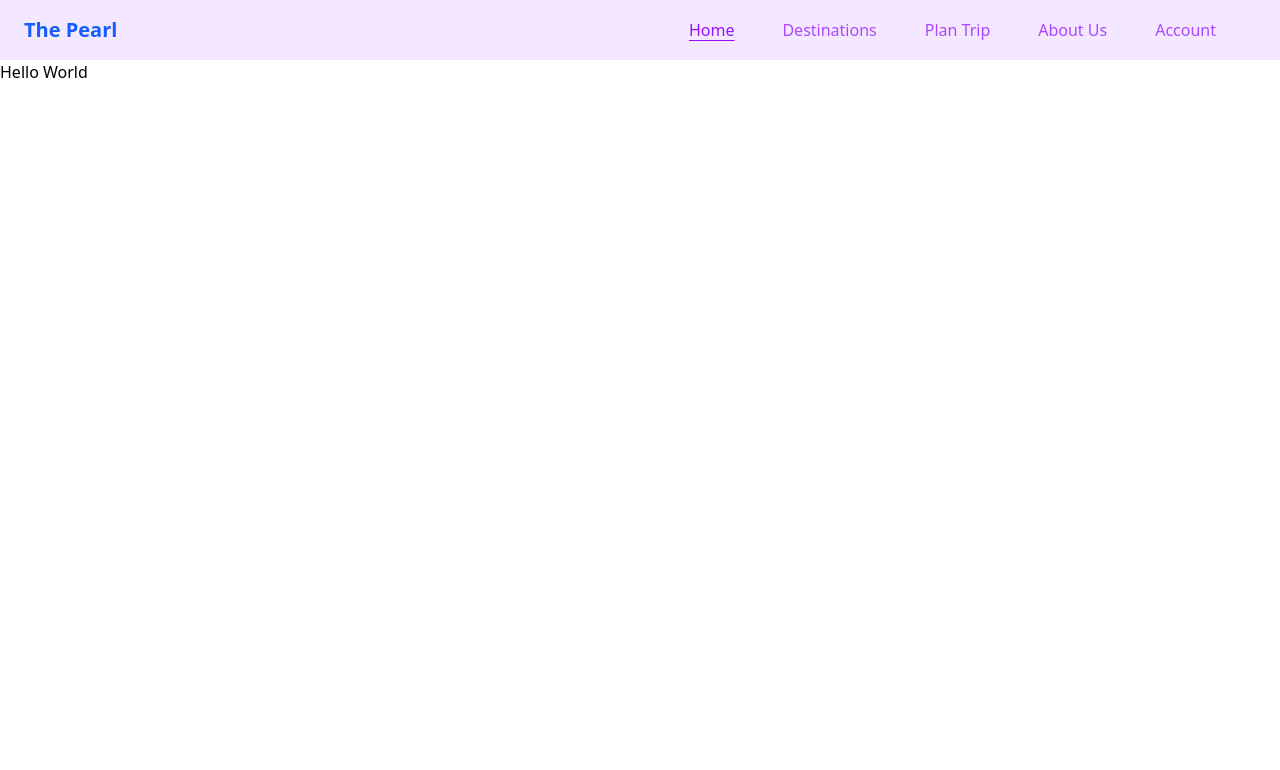
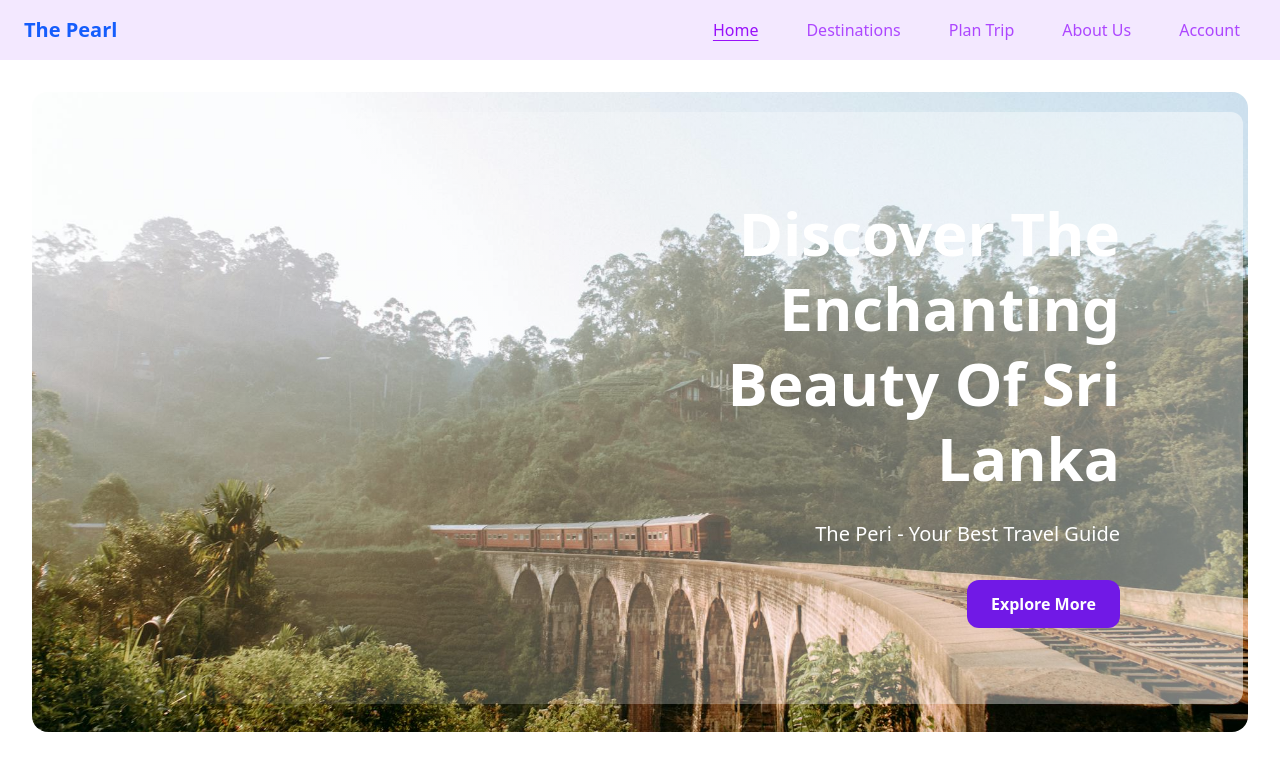
Before and after one commit to KavithRashintha/The_Pearl, a Next.js app in the folder Front-End/the_pearl/: page /home in a window 1280 px wide. Shown: the top 770 px of the page. Built offline with nearby package versions, Linux system fonts and the light colour scheme.

Commit message:
Tourist hero section created

```diff
--- /dev/null
+++ b/Front-End/the_pearl/src/app/(tourist)/components/tourist_hero_section.tsx
@@ -0,0 +1,37 @@
+import Image from 'next/image';
+
+export default function TouristHeroSection(){
+    return(
+        <div className="p-8">
+            <section className="relative h-[80vh] w-full overflow-hidden p-4 rounded-2xl">
+                <div className="absolute inset-0 max-w-full h-full">
+                    <Image
+                        src="/images/tourist_hero_image.jpg"
+                        alt="Sri Lanka Landscape"
+                        fill
+                        className="object-cover"
+                        priority
+                    />
+                </div>
+
+                <div className="absolute inset-0 bg-gradient-to-l from-white/50 via-white/25 to-transparent h-[74vh] w-[94vw] mt-5 ml-2 rounded-xl"></div>
+
+                <div className="relative z-10 h-full flex items-center pr-24">
+                    <div className="container mx-auto px-4">
+                        <div className="max-w-[40%] ml-auto text-right">
+                            <h1 className="text-6xl font-semibold mb-6 leading-tight text-white">
+                                Discover The Enchanting Beauty Of Sri Lanka
+                            </h1>
+                            <p className="text-xl mb-8 text-white">
+                                The Peri - Your Best Travel Guide
+                            </p>
+                            <button className="bg-[#7119E6] hover:bg-[#7119D1] text-white font-semibold py-3 px-6 rounded-xl text-md transition">
+                                Explore More
+                            </button>
+                        </div>
+                    </div>
+                </div>
+            </section>
+        </div>
+    );
+}
--- a/Front-End/the_pearl/src/app/(tourist)/components/tourist_navbar.tsx
+++ b/Front-End/the_pearl/src/app/(tourist)/components/tourist_navbar.tsx
@@ -16,7 +16,7 @@ export default function TouristNavBar() {
 
     return (
         <nav className="bg-purple-100 py-4">
-            <div className="container mx-auto flex justify-between items-center pl-6 pr-16">
+            <div className="container mx-auto flex justify-between items-center pl-6 pr-10">
                 <Link href="/" className="text-xl font-bold text-blue-600">
                     The Pearl
                 </Link>
--- a/Front-End/the_pearl/src/app/(tourist)/home/page.tsx
+++ b/Front-End/the_pearl/src/app/(tourist)/home/page.tsx
@@ -1,5 +1,7 @@
+import TouristHeroSection from "@/app/(tourist)/components/tourist_hero_section";
+
 export default function Home(){
     return(
-        <h1>Hello World</h1>
+        <TouristHeroSection/>
     )
 }
--- /dev/null
+++ b/Front-End/the_pearl/tailwind.config.js
@@ -0,0 +1,9 @@
+module.exports = {
+    theme: {
+        extend: {
+            colors: {
+                royalPurple: '#7119E6',
+            },
+        },
+    },
+};
```
Also changed, not shown: Front-End/the_pearl/public/images/tourist_hero_image.jpg (added), 1 other file (tests, documents, lock files or other folders).
